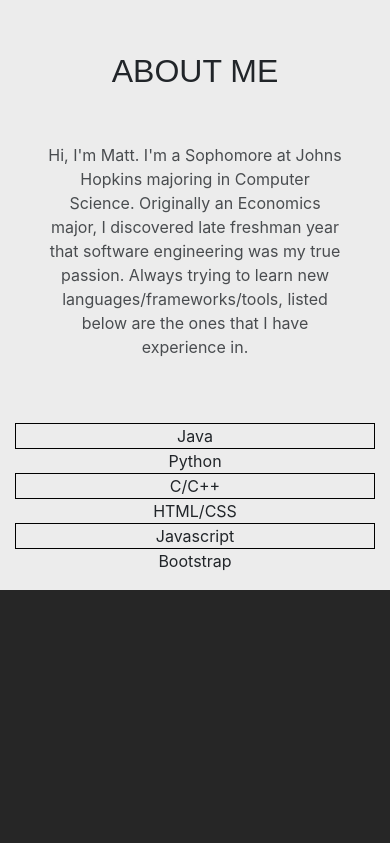
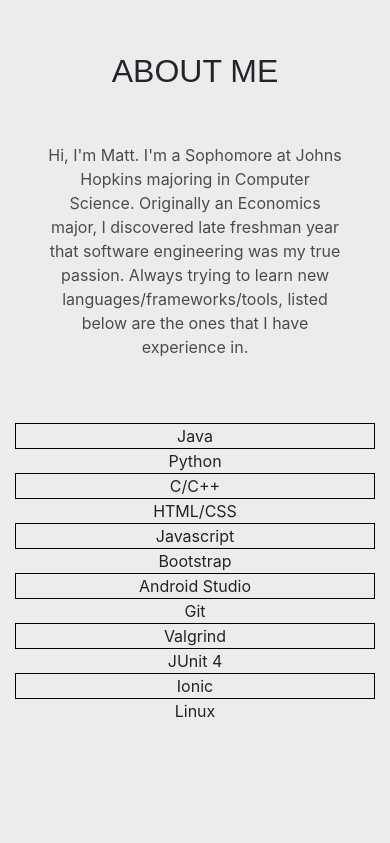
Before and after one commit to matthewsmkim1/matthewsmkim1.github.io, a PHP site: page / in a window 390 px wide. Shown: the part 845-1688 px from the top of the page. Before the commit the page ends 1435 px from the top, so only its background shows below. Run offline with PHP 8.4, Linux system fonts and the light colour scheme; some libraries are stand-ins or nearby versions.

Commit message:
added more langs and changed height to 100 for mobile

```diff
--- a/css/style.css
+++ b/css/style.css
@@ -280,6 +280,8 @@ body {
 
 .parallax {
   background-attachment: scroll;
+  height: 100%;
+
 }
 
 #hi p {
--- a/index.html
+++ b/index.html
@@ -66,7 +66,32 @@
                        Javascript
                     </div>
                  </div>
+
                  <div class="col-xs-6 col-sm-6 col-md-4 col-centered text-center">Bootstrap</div>
+                 <div class="col-xs-6 col-sm-6 col-md-4 col-centered text-center">
+                    <div id="bord">
+                       Android Studio
+                    </div>
+                 </div>
+                 <div class="col-xs-6 col-sm-6 col-md-4 col-centered text-center">Git</div>
+                 <div class="col-xs-6 col-sm-6 col-md-4 col-centered text-center">
+                    <div id="bord">
+                       Valgrind
+                    </div>
+                 </div>
+                 <div class="col-xs-6 col-sm-6 col-md-4 col-centered text-center">JUnit 4</div>
+                 <div class="col-xs-6 col-sm-6 col-md-4 col-centered text-center">
+                    <div id="bord">
+                       Ionic
+                    </div>
+                 </div>
+                 <div class="col-xs-6 col-sm-6 col-md-4 col-centered text-center">Linux</div>
+
+
+
+
+
+
                </div>
 
             </div>
```
